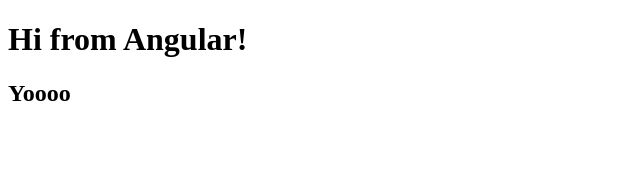
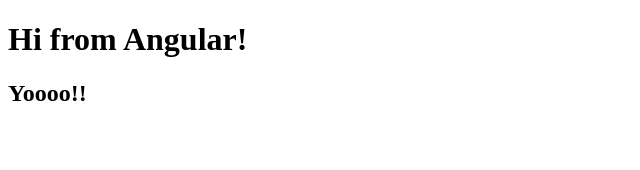
Before and after one commit to SergiiMost/angular-docker, an Angular app: page / in a window 1280 px wide. Shown: the top 170 px of the page, without its empty margins (0-640 px from the left). Built offline with nearby package versions, Linux system fonts and the light colour scheme.

Commit message:
udpated h2

```diff
--- a/src/app/app.component.html
+++ b/src/app/app.component.html
@@ -1,2 +1,2 @@
 <h1>Hi from Angular!</h1>
-<h2>Yoooo</h2>
+<h2>Yoooo!!</h2>
```
